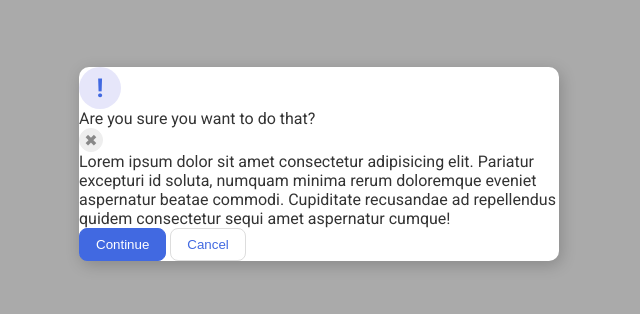
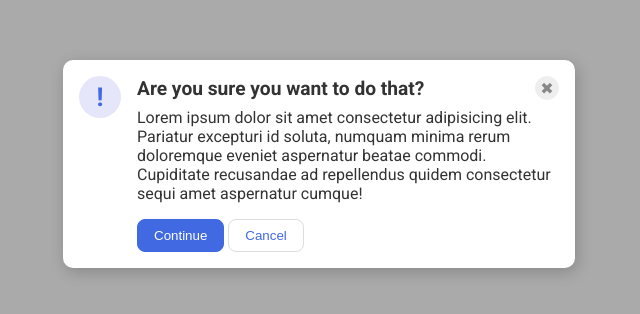
Before and after one commit to szxivk/odin-project-webdev-2024, a plain HTML site: page odin-proj/webdev-foundations/css-exercises/flex/05-flex-modal/index.html in a window 1280 px wide. Shown: the part 236-550 px from the top of the page, without its empty margins (321-961 px from the left). Drawn offline with Linux system fonts and the light colour scheme.

Commit message:
Update solution for "/css-exercises/flex/05-flex-modal"
- updated both index.html and style.css files inside with solution

```diff
--- a/odin-proj/webdev-foundations/css-exercises/flex/05-flex-modal/index.html
+++ b/odin-proj/webdev-foundations/css-exercises/flex/05-flex-modal/index.html
@@ -10,11 +10,20 @@
   <body>
     <div class="modal">
       <div class="icon">!</div>
-      <div class="header">Are you sure you want to do that?</div>
-      <button class="close-button">✖</button>
+
+      <div class="container">
+          <div class="header">Are you sure you want to do that?
+            <button class="close-button">✖</button>
+          </div>
+
       <div class="text">Lorem ipsum dolor sit amet consectetur adipisicing elit. Pariatur excepturi id soluta, numquam minima rerum doloremque eveniet aspernatur beatae commodi. Cupiditate recusandae ad repellendus quidem consectetur sequi amet aspernatur cumque!</div>
+
       <button class="continue">Continue</button>
       <button class="cancel">Cancel</button>
+
+
+      </div>
+
     </div>
   </body>
 </html>
--- a/odin-proj/webdev-foundations/css-exercises/flex/05-flex-modal/style.css
+++ b/odin-proj/webdev-foundations/css-exercises/flex/05-flex-modal/style.css
@@ -20,6 +20,9 @@ body {
   width: 480px;
   border-radius: 10px;
   box-shadow: 2px 4px 16px rgba(0,0,0,.2);
+  padding: 16px;
+  display: flex;
+  gap: 16px;
 }
 
 .icon {
@@ -33,6 +36,7 @@ body {
   display: flex;
   align-items: center;
   justify-content: center;
+  flex: 1 0 auto; /* or simply change flex-shrink to 0 */
 }
 
 .close-button {
@@ -48,6 +52,7 @@ body {
   justify-content: center;
   border: 1px solid #eee;
   padding: 0;
+  margin-left: auto; /* we can remove this if we set justify-content to space-between for header*/
 }
 
 button {
@@ -67,3 +72,18 @@ button.cancel {
   border: 1px solid #ddd;
   color: royalblue;
 }
+
+
+.header {
+  font-weight: bolder;
+  font-size: larger;
+  display: flex;
+  /* justify-content: space-between; */
+  align-items: center;
+  margin-bottom: 8px
+
+}
+
+.text {
+  margin-bottom: 16px;
+}
```
